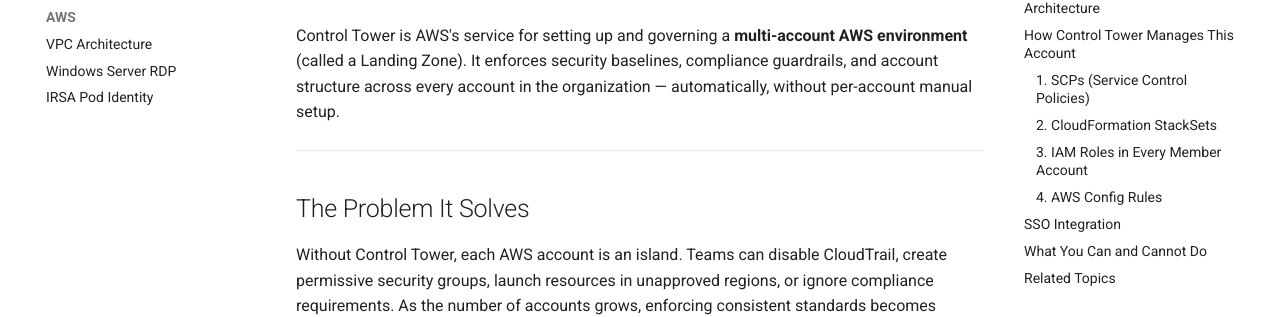
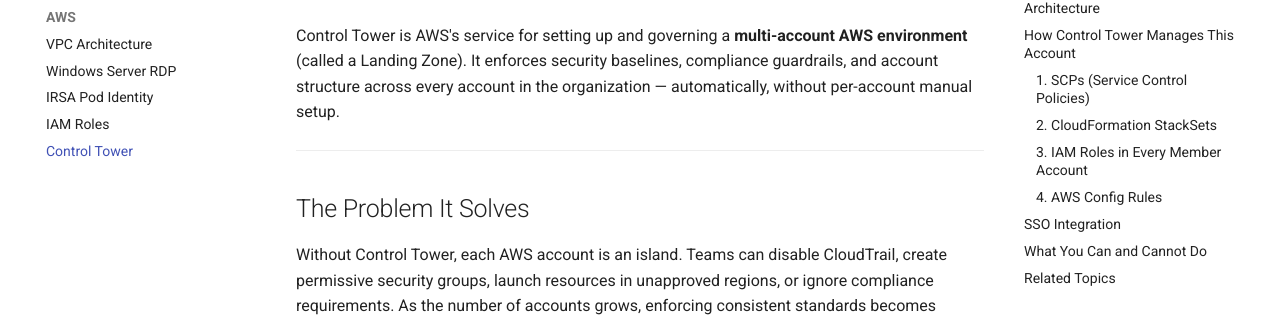
Before and after one commit to devops-tashtiot/devops-tashtiot.github.io, an MkDocs documentation site: the page built from docs-src/aws/control-tower.md, in a window 1280 px wide. Shown: the part 157-474 px from the top of the page. Built offline with MkDocs 1.6.1 and Material for MkDocs 9.7.7, drawn with Linux system fonts in a browser that asks for light colours.

Commit message:
docs: add IAM roles and Control Tower to nav

```diff
--- a/mkdocs.yml
+++ b/mkdocs.yml
@@ -29,3 +29,5 @@
     - VPC Architecture: aws/vpc-architecture.md
     - Windows Server RDP: aws/windows-server-rdp.md
     - IRSA Pod Identity: aws/irsa-pod-identity.md
+    - IAM Roles: aws/iam-roles.md
+    - Control Tower: aws/control-tower.md
```
